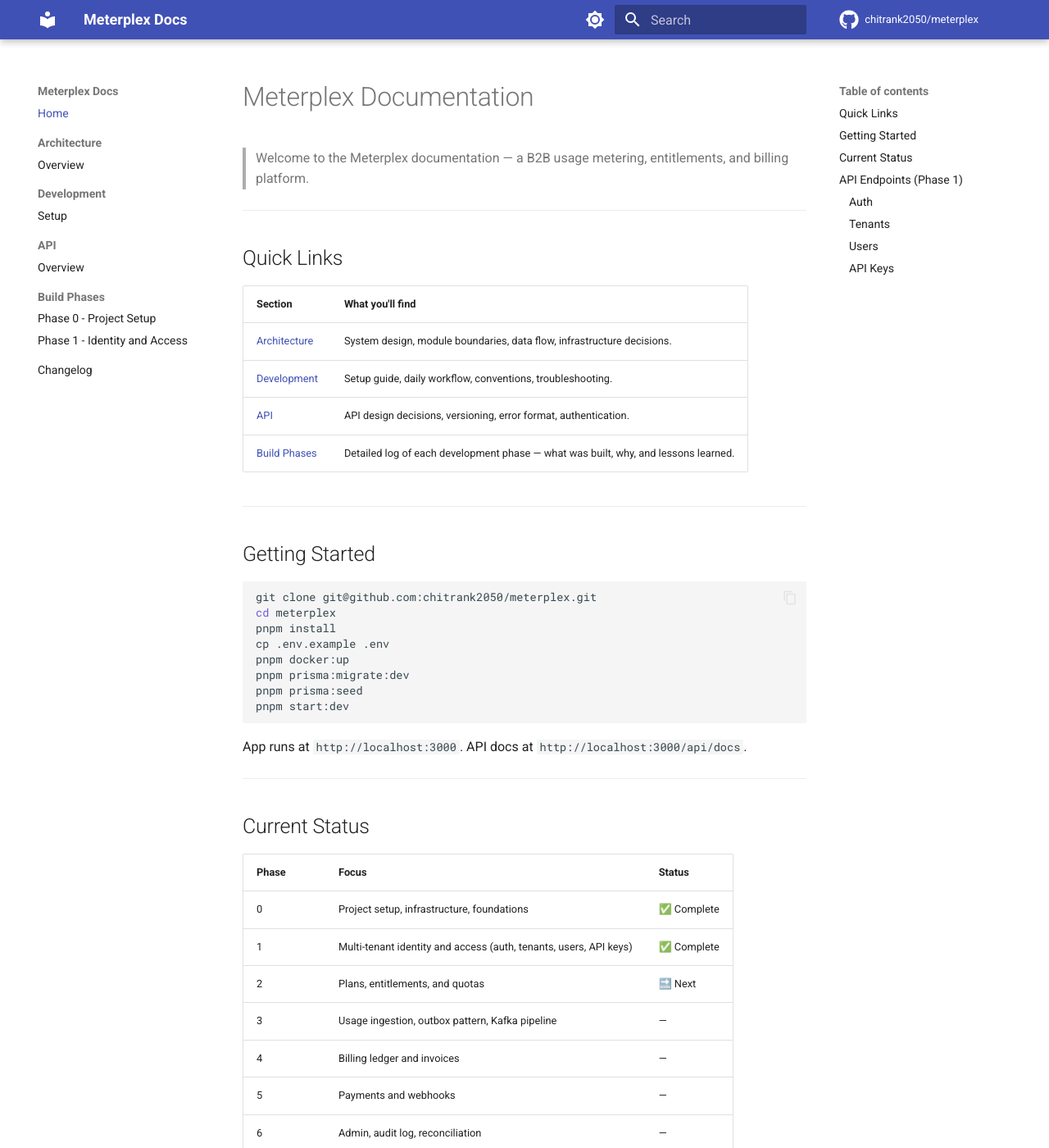
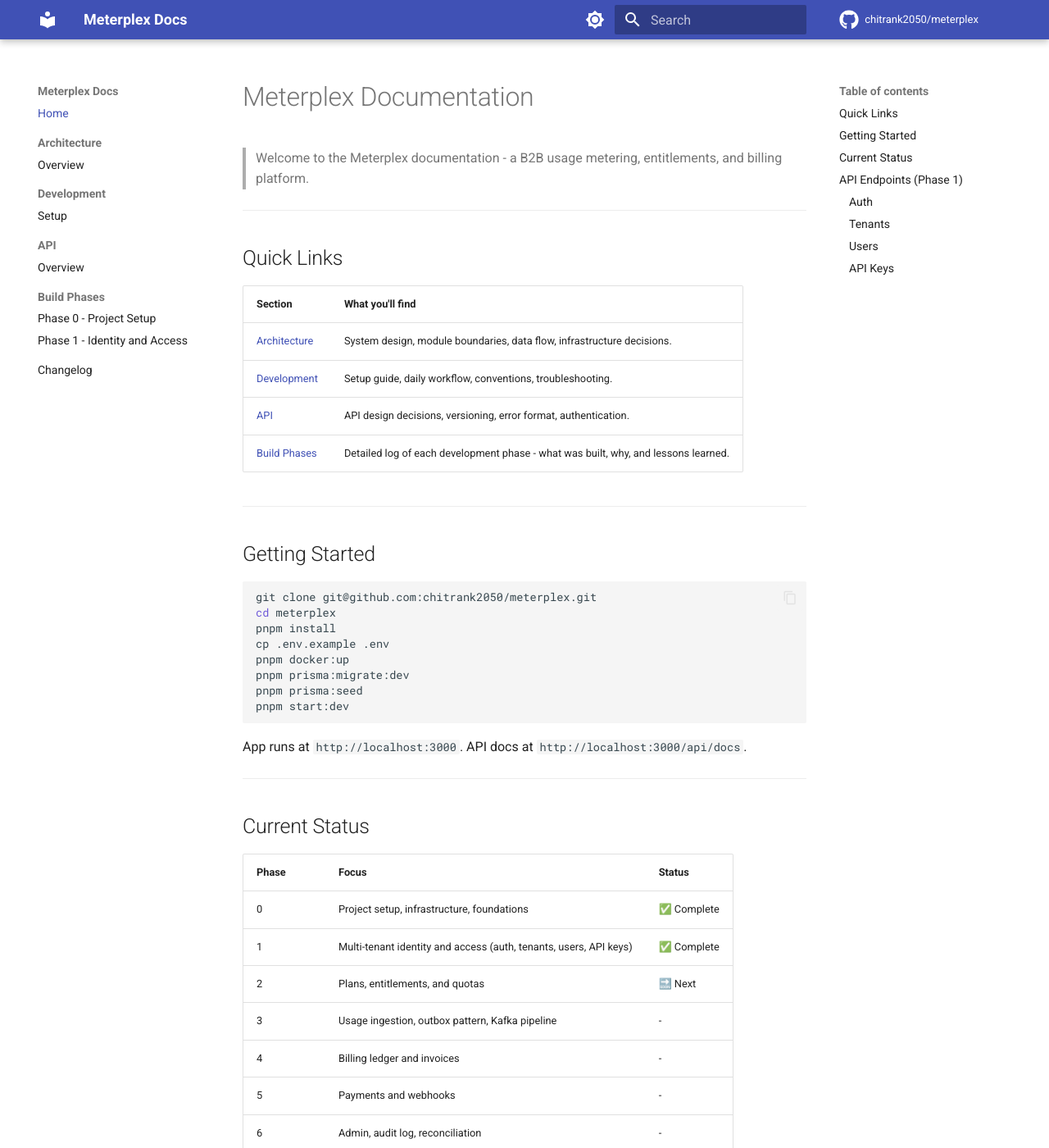
Before and after one commit to chitrank2050/meterplex, an MkDocs documentation site: the page built from docs/index.md, in a window 1280 px wide and 1400 px high. Shown: the whole window at 82% size. Built offline with MkDocs 1.6.1 and Material for MkDocs 9.7.7, drawn with Linux system fonts in a browser that asks for light colours; comment, search, counter and statistics services are not loaded.

```diff
--- a/docs/index.md
+++ b/docs/index.md
@@ -1,6 +1,6 @@
 # Meterplex Documentation
 
-> Welcome to the Meterplex documentation — a B2B usage metering, entitlements, and billing platform.
+> Welcome to the Meterplex documentation - a B2B usage metering, entitlements, and billing platform.
 
 ---
 
@@ -11,7 +11,7 @@
 | [Architecture](architecture/overview.md) | System design, module boundaries, data flow, infrastructure decisions. |
 | [Development](development/setup.md) | Setup guide, daily workflow, conventions, troubleshooting. |
 | [API](api/overview.md) | API design decisions, versioning, error format, authentication. |
-| [Build Phases](phases/phase-0.md) | Detailed log of each development phase — what was built, why, and lessons learned. |
+| [Build Phases](phases/phase-0.md) | Detailed log of each development phase - what was built, why, and lessons learned. |
 
 ---
 
@@ -39,12 +39,12 @@ App runs at `http://localhost:3000`. API docs at `http://localhost:3000/api/docs
 | 0 | Project setup, infrastructure, foundations | ✅ Complete |
 | 1 | Multi-tenant identity and access (auth, tenants, users, API keys) | ✅ Complete |
 | 2 | Plans, entitlements, and quotas | 🔜 Next |
-| 3 | Usage ingestion, outbox pattern, Kafka pipeline | — |
-| 4 | Billing ledger and invoices | — |
-| 5 | Payments and webhooks | — |
-| 6 | Admin, audit log, reconciliation | — |
-| 7 | Observability (Grafana, Loki, OpenTelemetry) | — |
-| 8 | Scale, hardening, load testing | — |
+| 3 | Usage ingestion, outbox pattern, Kafka pipeline | - |
+| 4 | Billing ledger and invoices | - |
+| 5 | Payments and webhooks | - |
+| 6 | Admin, audit log, reconciliation | - |
+| 7 | Observability (Grafana, Loki, OpenTelemetry) | - |
+| 8 | Scale, hardening, load testing | - |
 
 ## API Endpoints (Phase 1)
 
```
Also changed, not shown: docs/api/overview.md (+2 -2 lines), 1 other file.
